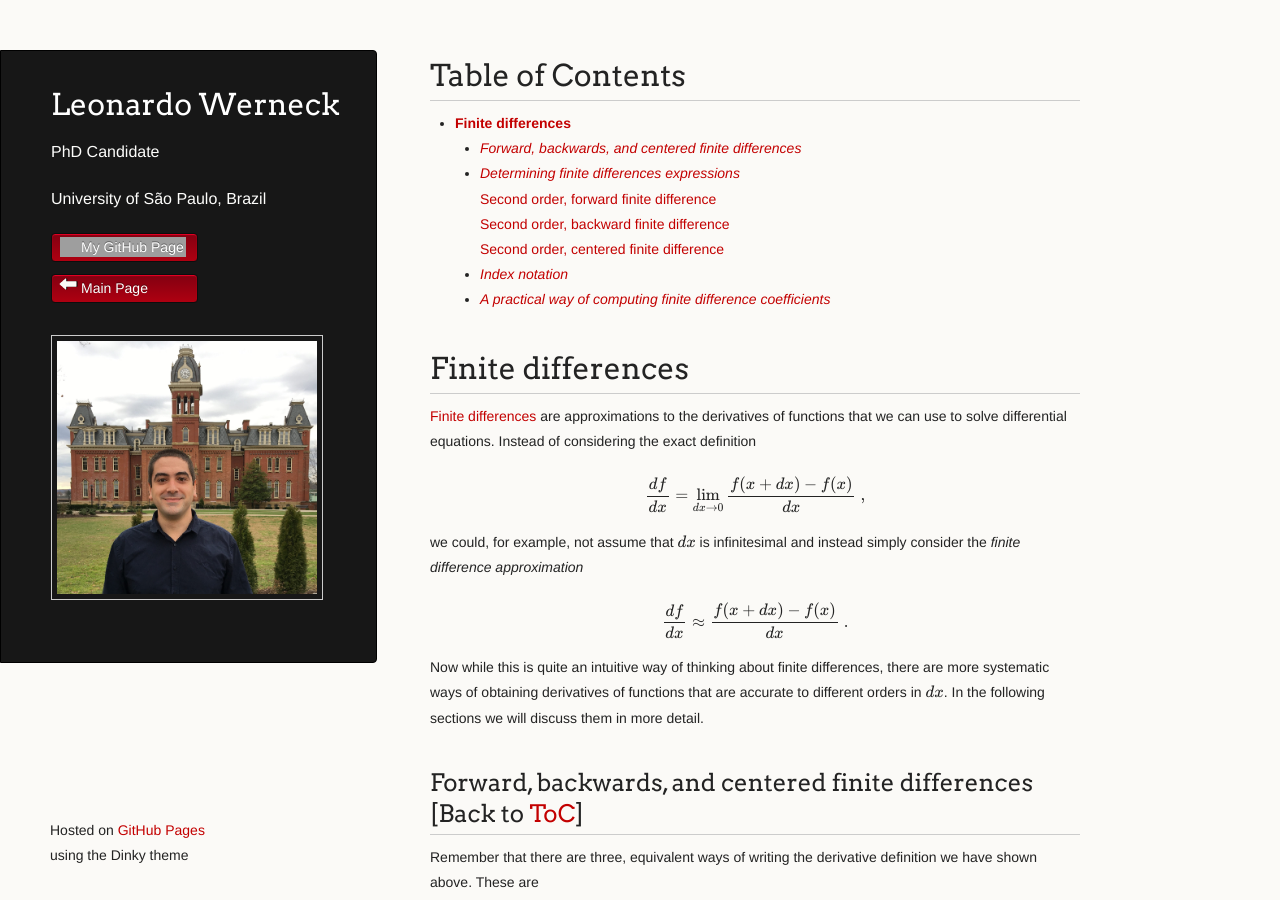
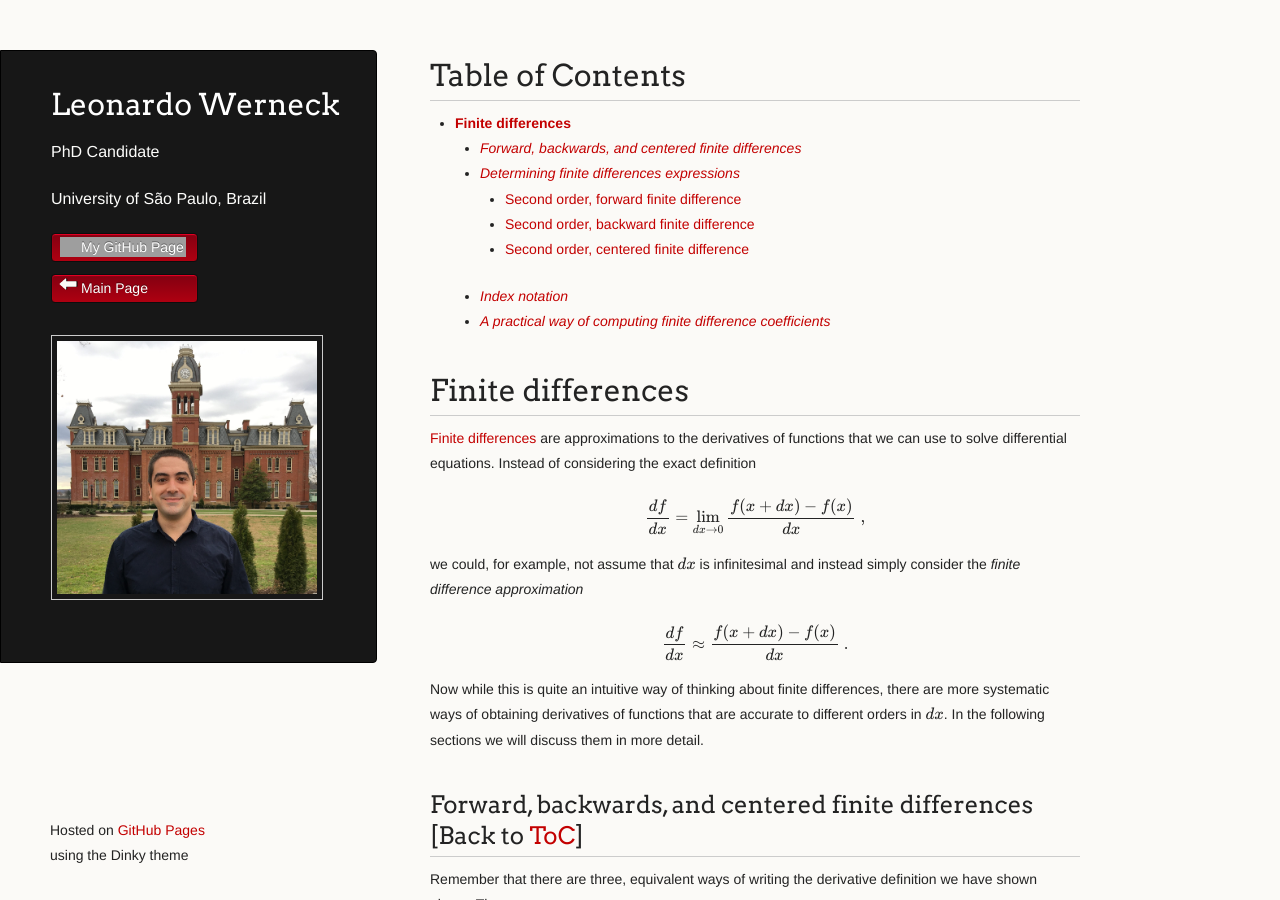
Before and after one commit to leowerneck/leowerneck.github.io, a Jekyll site: the page built from Finite_differences.md, in a window 1280 px wide and 900 px high. Built offline with Jekyll 4.4.1, drawn with Linux system fonts in a browser that asks for light colours; formulas are drawn with MathJax 3; a script that is not in the unit is left out; grey boxes are pictures that could not be loaded.

```diff
--- a/Finite_differences.md
+++ b/Finite_differences.md
@@ -9,10 +9,10 @@ mathjax: true
 
 * [**Finite differences**](#FD)
   * [*Forward, backwards, and centered finite differences*](#FDTypes)
-  * [*Determining finite differences expressions*](#FDTaylor)\
-    [Second order, forward finite difference](#FFD)\
-    [Second order, backward finite difference](#BFD)\
-    [Second order, centered finite difference](#CFD)
+  * [*Determining finite differences expressions*](#FDTaylor)
+     * [Second order, forward finite difference](#FFD)
+     * [Second order, backward finite difference](#BFD)
+     * [Second order, centered finite difference](#CFD)
   * [*Index notation*](#FDIndex)
   * [*A practical way of computing finite difference coefficients*](#FDPractical)
 
```
